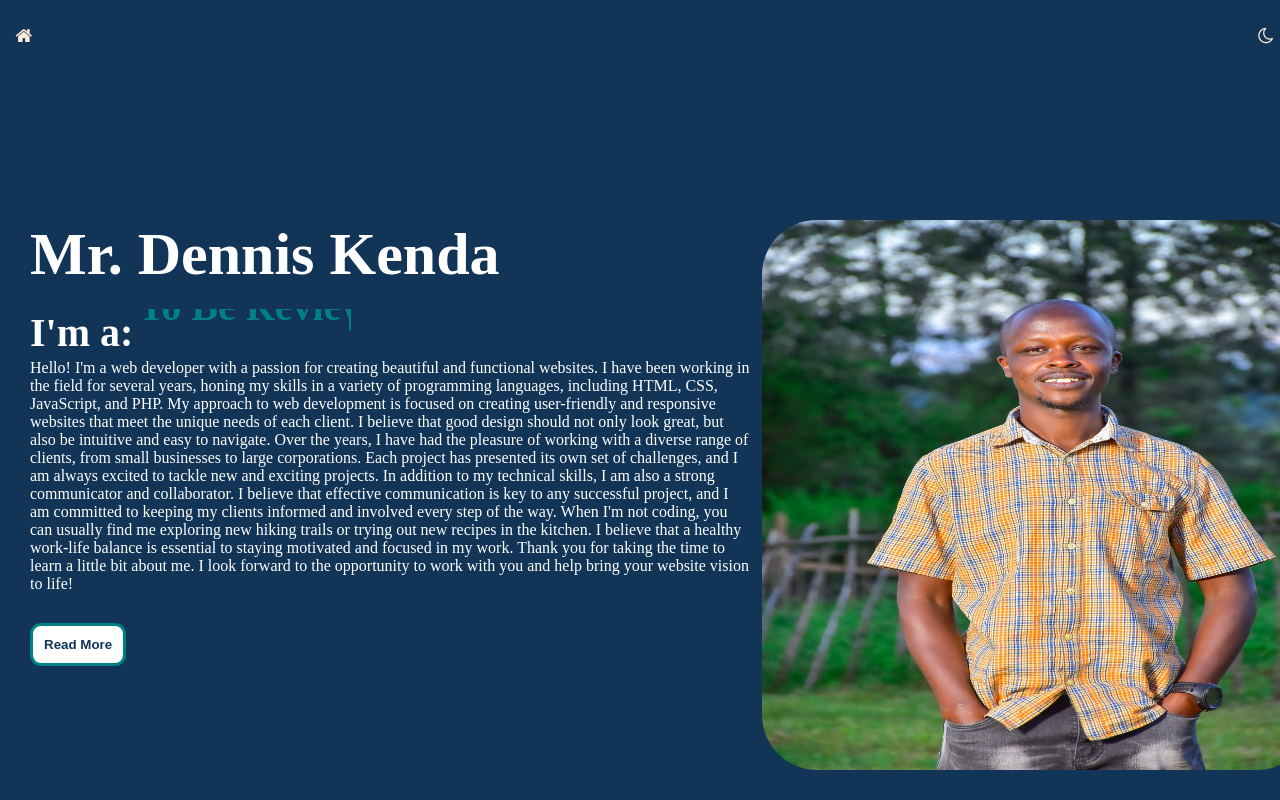
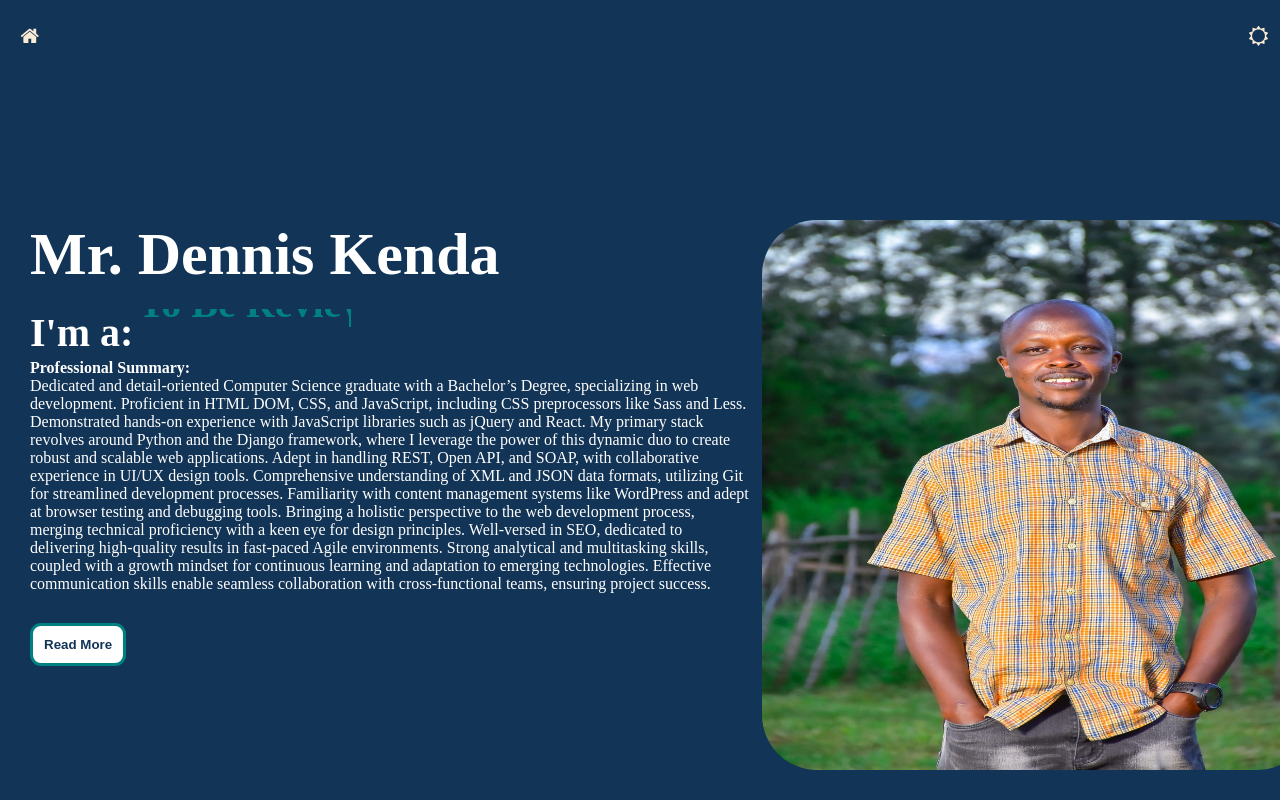
Before and after one commit to stillthskin/stillthskin.github.io, a React (Vite) app: page / in a window 1280 px wide. Both pictures are taken after a click on the button "Read More". Shown: the top 800 px of the page. Built offline with nearby package versions, Linux system fonts and the light colour scheme.

Commit message:
Fixed light dark mode 30_11_23

```diff
--- a/src/App.css
+++ b/src/App.css
@@ -24,6 +24,7 @@
         padding: 0;
         margin: 0;
         animation: transIn;
+        transition: all 1.5s;
         animation-duration: 2.5s;
     }
 
@@ -147,12 +148,12 @@
     }
 
     .my_intro {
-        font-family: 'Dancing Script', cursive;
-        transition: all 1.5s;
+        transition: all 3s;
         display: none;
     }
 
     .my_intro-active {
+        transition: all 3s;
         display: block;
     }
 
--- a/src/components/Hero.jsx
+++ b/src/components/Hero.jsx
@@ -24,17 +24,13 @@ function Hero() {
                     </ul>
                     </div>
                     <br />
-                    <p id="my_intro" className={`my_intro ${canread ? 'my_intro-active' : ''}`}>Hello! I'm a web developer with a passion for creating beautiful and functional websites. I have been working in the field for several years, honing my skills in a variety of programming languages, including HTML, CSS, JavaScript, and PHP.
+                    <p id="my_intro" className={`my_intro ${canread ? 'my_intro-active' : ''}`}><b>Professional Summary:</b><br />
 
-                        My approach to web development is focused on creating user-friendly and responsive websites that meet the unique needs of each client. I believe that good design should not only look great, but also be intuitive and easy to navigate.
+                        Dedicated and detail-oriented Computer Science graduate with a Bachelor’s Degree, specializing in web development. Proficient in HTML DOM, CSS, and JavaScript, including CSS preprocessors like Sass and Less. Demonstrated hands-on experience with JavaScript libraries such as jQuery and React. My primary stack revolves around Python and the Django framework, where I leverage the power of this dynamic duo to create robust and scalable web applications.
 
-                        Over the years, I have had the pleasure of working with a diverse range of clients, from small businesses to large corporations. Each project has presented its own set of challenges, and I am always excited to tackle new and exciting projects.
+                        Adept in handling REST, Open API, and SOAP, with collaborative experience in UI/UX design tools. Comprehensive understanding of XML and JSON data formats, utilizing Git for streamlined development processes. Familiarity with content management systems like WordPress and adept at browser testing and debugging tools.
 
-                        In addition to my technical skills, I am also a strong communicator and collaborator. I believe that effective communication is key to any successful project, and I am committed to keeping my clients informed and involved every step of the way.
-
-                        When I'm not coding, you can usually find me exploring new hiking trails or trying out new recipes in the kitchen. I believe that a healthy work-life balance is essential to staying motivated and focused in my work.
-
-                        Thank you for taking the time to learn a little bit about me. I look forward to the opportunity to work with you and help bring your website vision to life!</p>
+                        Bringing a holistic perspective to the web development process, merging technical proficiency with a keen eye for design principles. Well-versed in SEO, dedicated to delivering high-quality results in fast-paced Agile environments. Strong analytical and multitasking skills, coupled with a growth mindset for continuous learning and adaptation to emerging technologies. Effective communication skills enable seamless collaboration with cross-functional teams, ensuring project success.</p>
 
                     <button id="read_more_btn" onClick={showmore}>Read More</button>
                 </div>
--- a/src/components/Navi.jsx
+++ b/src/components/Navi.jsx
@@ -6,7 +6,7 @@ import '../index.css'
 function Navi() {
     const [sidenavi, setsidenavi] = useState(false);
 
-    const [theme, settheme] = useState(true);
+    const [theme, settheme] = useState(false);
     function showhidemenu() {
         //sidenavi = true;
         setsidenavi(!sidenavi);
--- a/src/index.css
+++ b/src/index.css
@@ -70,6 +70,26 @@
     border: none;
 }
 
+.navi .fa {
+    font-size: 20px;
+    padding: 5px;
+    transition: all 1.5s;
+}
+
+.navi a:hover .fa {
+    color: var(--body_background);
+
+}
+
+.navi a:hover {
+    text-decoration: none;
+    color: var(--body_background);
+    background-color: var(--body_color);
+    width: 100%;
+    height: auto;
+}
+
+
 .sidenavi {
     display: none;
 }
@@ -110,12 +130,12 @@ a:active {
 }
 
 .my_intro {
-    font-family: 'Dancing Script', cursive;
-    transition: all 1.5s;
+    transition: all 3s;
     display: none;
 }
 
 .my_intro-active {
+    transition: all 3s;
     display: block;
 }
 
@@ -409,7 +429,7 @@ textarea {
 
 @keyframes slide {
     100% {
-        top: -180px;
+        top: -185px;
     }
 }
 
```
